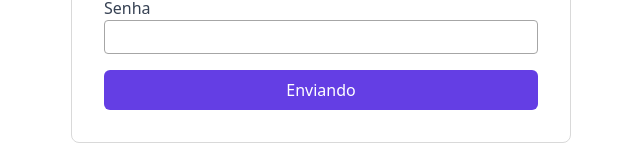
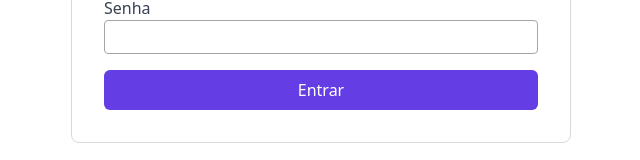
Before and after one commit to Sara01romao/feedback-nodejs-typescript-docker-postgres-nextjs, a Next.js app in the folder frontend/: page /login in a window 1280 px wide. Shown: the part 392-552 px from the top of the page, without its empty margins (319-959 px from the left). Built offline with nearby package versions, Linux system fonts and the light colour scheme.

Commit message:
modified text button

```diff
--- a/frontend/src/components/forms/login-form.tsx
+++ b/frontend/src/components/forms/login-form.tsx
@@ -5,7 +5,6 @@ import { Input } from "../input";
 import { useModal } from "../modal";
 import { SubmitButton } from "../btn-submit";
 import { login } from "@/src/actions/login";
-
 
 export function LoginForm() {
   const { openModal } = useModal();
@@ -16,11 +15,10 @@ export function LoginForm() {
     error: ''
   });
 
+  useEffect(() => {
+    if (!state.ok) return;
 
-  // useEffect(() => {
-  //   if (!state.ok) return;
-
-  // }, [state])
+  }, [state])
 
   return (
     <>
@@ -33,7 +31,7 @@ export function LoginForm() {
           <p className="text-red-500 mt-2">{state.error}</p>
         )}
 
-        <SubmitButton />
+        <SubmitButton text="Entrar" />
       </form>
     </>
   )
```
